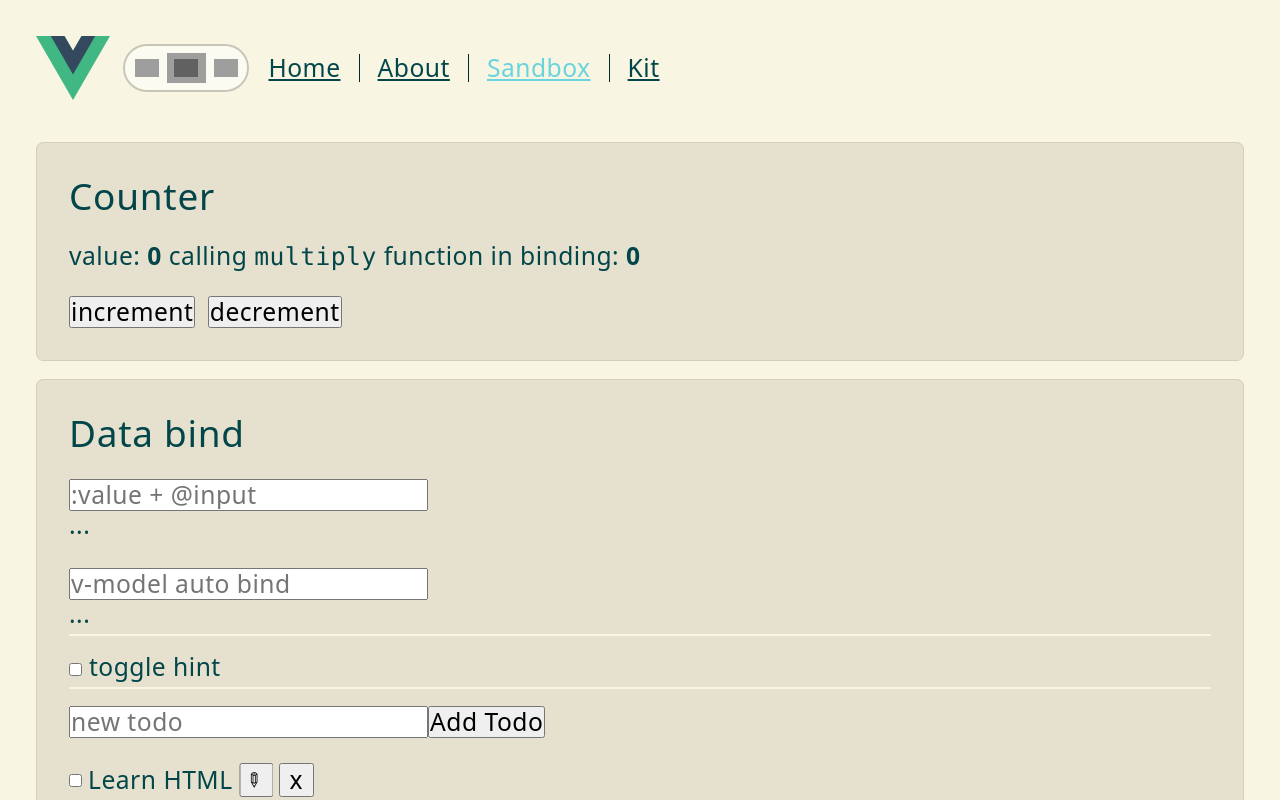
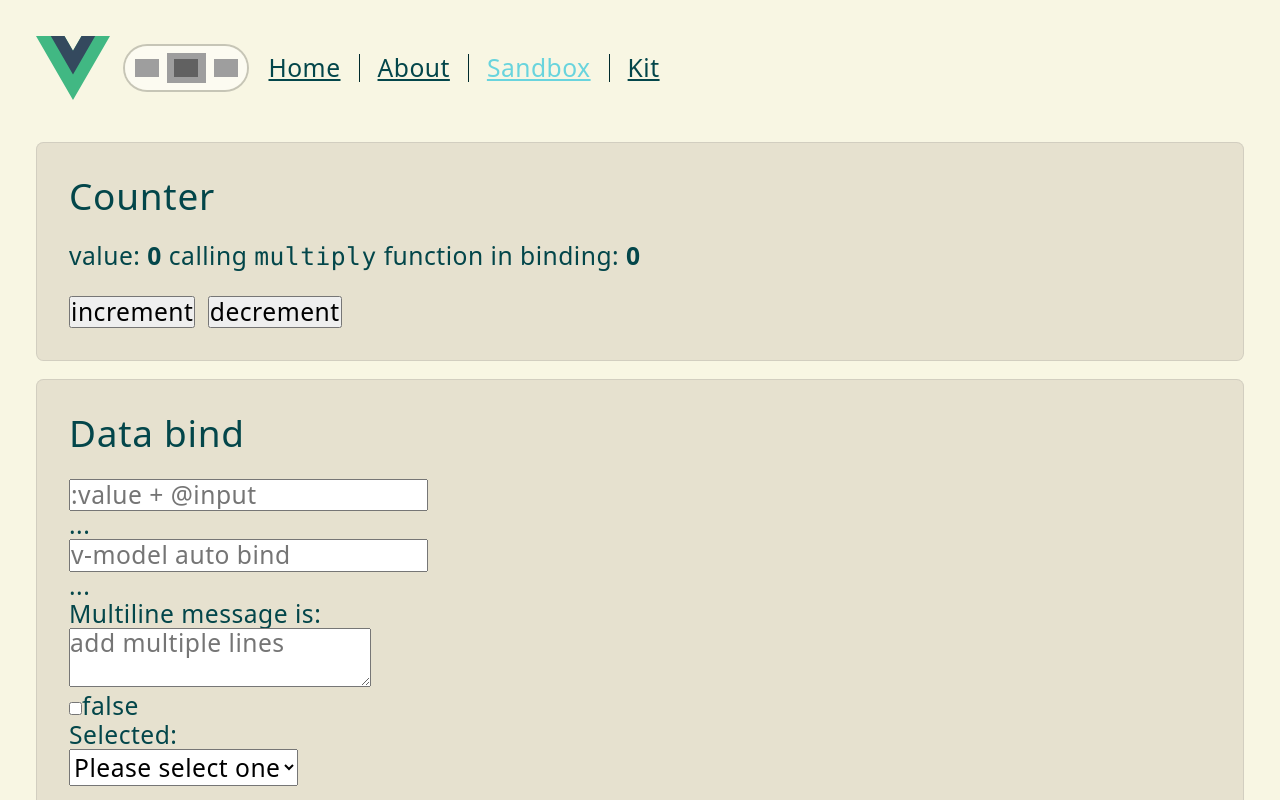
Before and after one commit to U256/word-keep, a Vue app: page /sandbox in a window 1280 px wide. Shown: the top 800 px of the page. Built offline with nearby package versions, Linux system fonts and the light colour scheme; grey boxes are pictures that could not be loaded.

Commit message:
create form and form component

```diff
--- a/src/components/ChunkWrapper.vue
+++ b/src/components/ChunkWrapper.vue
@@ -1,13 +1,10 @@
 <script setup lang="ts">
-// const props = defineProps({
+// defineProps({
 //   title: String
 // })
-const props = defineProps<{
+defineProps<{
   title?: string
 }>()
-
-const emit = defineEmits(['response'])
-emit('response', 'wtf?')
 </script>
 
 <template>
--- /dev/null
+++ b/src/components/FormBase.vue
@@ -0,0 +1,30 @@
+<script setup lang="ts" generic="T extends object">
+defineProps<{
+  model: T
+  label?: string
+  withSubmit?: boolean
+}>()
+
+const emit = defineEmits<{
+  // (e: 'submit', val: T): void
+  submit: [value: T] // modern, v3.3 and above
+}>()
+
+const handleSubmit = (e: Event) => {
+  e.preventDefault();
+  if (!e || !e.target) {
+    return;
+  }
+  const formData = new FormData(e.target as HTMLFormElement);
+  const value = Object.fromEntries(formData.entries());
+  emit('submit', value as T)
+}
+</script>
+
+<template>
+  <form @submit.prevent="handleSubmit" :aria-label="label">
+    <slot>...</slot>
+  </form>
+</template>
+
+<style scoped></style>
--- a/src/components/info/CompositionDataBind.vue
+++ b/src/components/info/CompositionDataBind.vue
@@ -1,16 +1,9 @@
 <script setup lang="ts">
 import ChunkWrapper from '../ChunkWrapper.vue'
-import { computed, ref } from 'vue'
+import FormBase from '../FormBase.vue'
+import { computed, ref, reactive } from 'vue'
 
 const title = ref('Data bind')
-
-// Input control
-const manualInp = ref('')
-function onInput(e: Event) {
-  manualInp.value = (e?.target as HTMLInputElement)?.value ?? ''
-}
-
-const vModelInp = ref('')
 
 // Hint
 const isHintShown = ref(false)
@@ -25,8 +18,8 @@ function checkIfPickedTodo(todo: Todo) {
   return todo.id === editTodoID.value
 }
 const todos = ref<Todo[]>([
-  { id: lastId++, text: 'Learn HTML', done: false },
-  { id: lastId++, text: 'Learn JavaScript', done: false },
+  { id: lastId++, text: 'Learn HTML', done: true },
+  { id: lastId++, text: 'Learn JavaScript', done: true },
   { id: lastId++, text: 'Learn Vue', done: false }
 ])
 const filteredTodos = computed(() => {
@@ -53,19 +46,68 @@ function editTodo(todo: Todo) {
   editTodoID.value = todo.id;
   newTodo.value = todo.text;
 }
+
+
+// FORM
+const manualInput1 = ref('')
+function onInput(e: Event) {
+  manualInput1.value = (e?.target as HTMLInputElement)?.value ?? ''
+}
+
+const vModelInput2 = ref('')
+const vModelInput3 = ref('')
+const vModelDoneInput4 = ref(false)
+const vModelSelectInput4 = ref('')
+
+interface FormT {
+  input1: string;
+  input2: string;
+  input3: string;
+  'is-done': boolean;
+  select: string;
+}
+const model = reactive<FormT>({} as FormT) // useless, type filler
+const registerName = (key: keyof FormT) => key;
+
+function handleSubmit(data: FormT) {
+  console.log('from top: ', data);
+}
 </script>
 
 <template>
   <ChunkWrapper :title class="data-bind">
-    <div>
-      <input type="text" :value="manualInp" @input="onInput" placeholder=":value + @input">
-      <p>{{ manualInp || '...' }}</p>
+    <FormBase @submit="handleSubmit" :model :with-submit="true" :label="`422`">
+      <input type="text" :name="registerName('input1')" :value="manualInput1" @input="onInput"
+        placeholder=":value + @input">
+      <p>{{ manualInput1 || '...' }}</p>
+
+      <!-- with .trim modifier -->
+      <input type="text" :name="registerName('input2')" v-model.trim="vModelInput2" placeholder="v-model auto bind">
+      <p>{{ vModelInput2 || '...' }}</p>
+
+      <span>Multiline message is:</span>
+      <p style="white-space: pre-line;">{{ vModelInput3 }}</p>
+      <textarea v-model="vModelInput3" :name="registerName('input3')" placeholder="add multiple lines"></textarea>
+
+      <div>
+        <input type="checkbox" id="checkbox" :name="registerName('is-done')" v-model="vModelDoneInput4" />
+        <label for="checkbox">{{ vModelDoneInput4 }}</label>
+      </div>
+
+      <div>
+        <div>Selected: {{ vModelSelectInput4 }}</div>
+
+        <select v-model="vModelSelectInput4" :name="registerName('select')">
+          <option disabled value="">Please select one</option>
+          <option>A</option>
+          <option>B</option>
+          <option>C</option>
+        </select>
+      </div>
 
       <br>
-
-      <input type="text" v-model="vModelInp" placeholder="v-model auto bind">
-      <p>{{ vModelInp || '...' }}</p>
-    </div>
+      <button>submit</button>
+    </FormBase>
 
     <div>
       <label>
```
